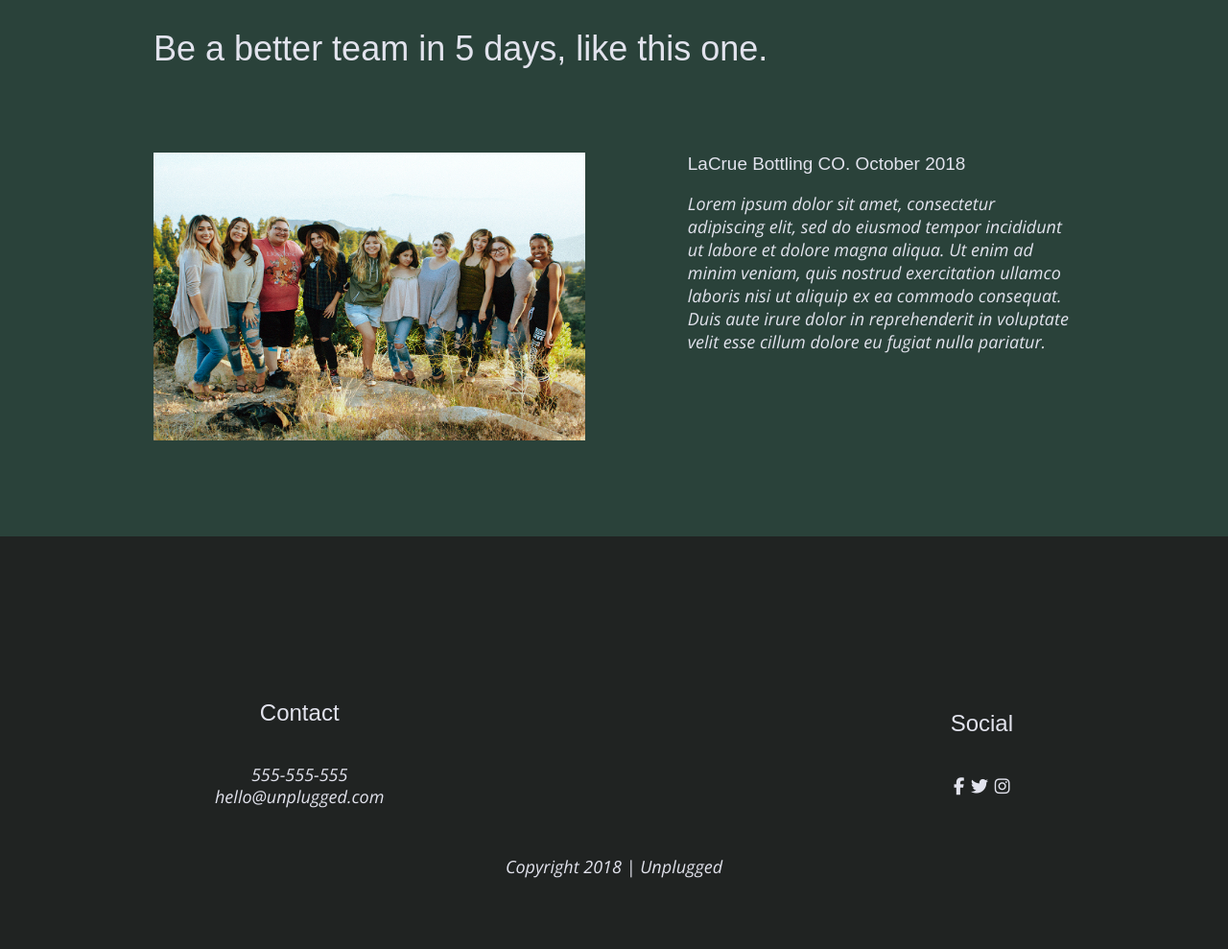
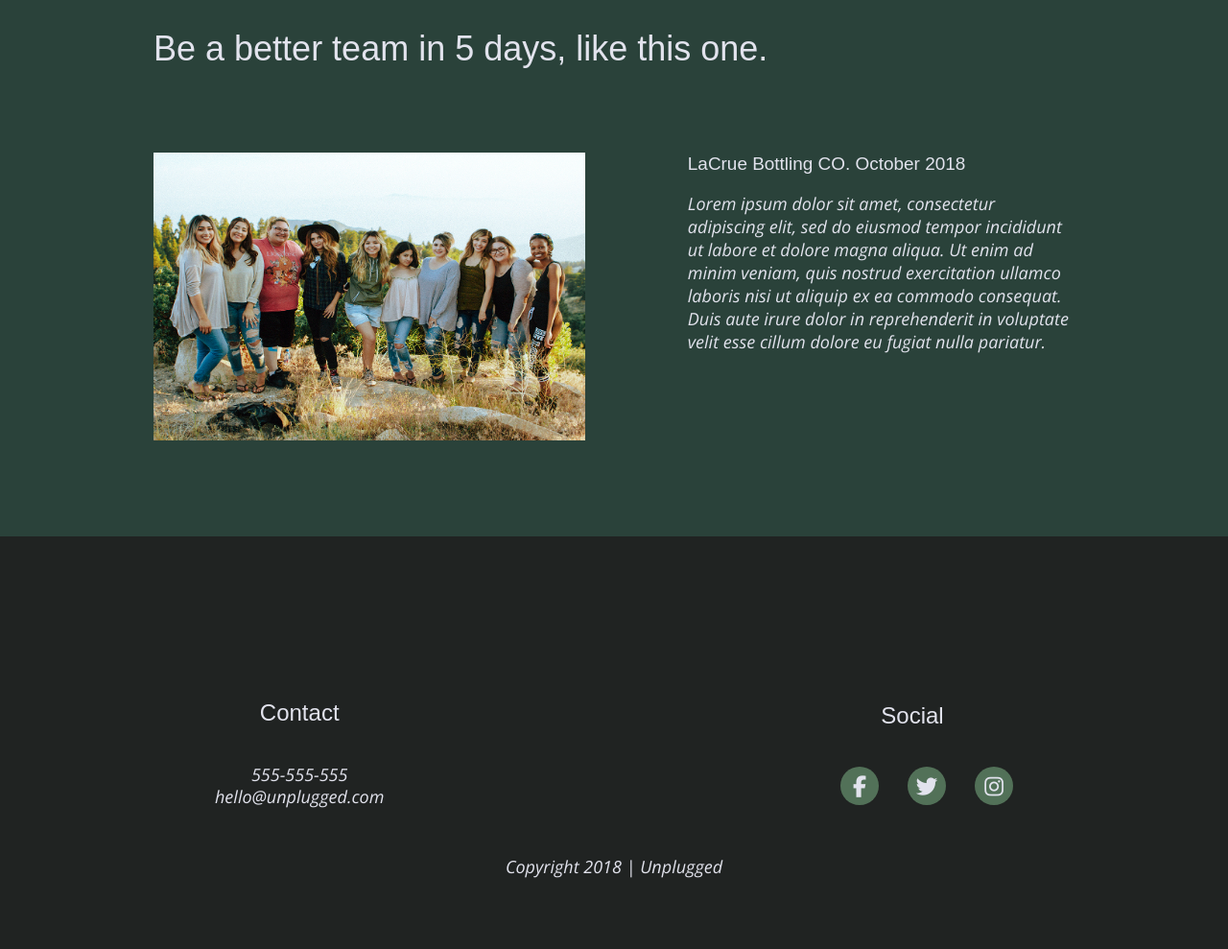
Before and after one commit to Mandy1071/unplugged-website, a website built with Parcel: page unplugged-starter/index.html in a window 1280 px wide. Shown: the part 1958-2947 px from the top of the page at 96% size. Built offline with nearby package versions, Linux system fonts and the light colour scheme; files whose address does not match are found by name.

Commit message:
Added styles to icons

```diff
--- a/unplugged-starter/css/main.css
+++ b/unplugged-starter/css/main.css
@@ -363,6 +363,16 @@ textarea {
      width: 300px;
      height: 200px;
    }
+
+   footer i {
+    background-color: #527158;
+    margin-left: 30px;
+    font-size: 1.250em;
+    width: 40px;
+    height: 30px;
+    border-radius: 50%;
+    padding-top: 10px;
+  }
 
    /* ========================================
       About Page
```
